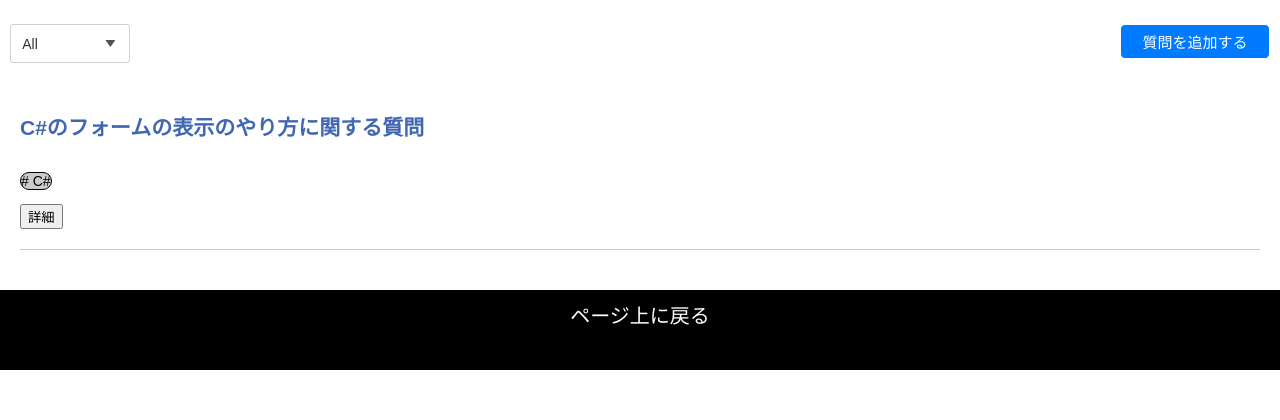
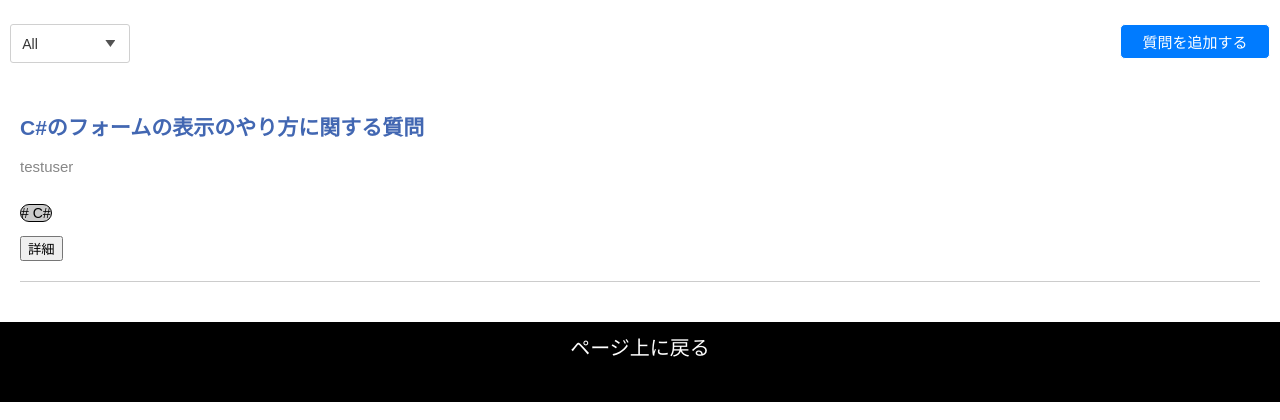
Before and after one commit to 1336124Mitou/Kishi-Hamami-1, a PHP site: page /Allquestion.php in a window 1280 px wide. Shown: the part 231-651 px from the top of the page. Run offline with PHP 8.4, Linux system fonts and the light colour scheme; the visitor is signed in with stand-in values (Sample User, id 1); data comes from the database, SQL or seed files in the repository; data that the repository does not hold is empty.

Commit message:
userとallquestionの更新

```diff
--- a/Allquestion.php
+++ b/Allquestion.php
@@ -151,6 +151,11 @@ $showTags = $tags->showTags();
                 /* 小さい画面ではフォントサイズも調整すると良い */
             }
         }
+
+        .UserName {
+            font-size: 15px;
+            color: #878787;
+        }
     </style>
 
 
@@ -258,7 +263,7 @@ $showTags = $tags->showTags();
                     <form method="post" name="answer" action="answer.php">
                         <input type="hidden" name="question_id" value="<?= $showQuest['QuestionID'] ?>">
                         <h2 class="questionndata"><?= $q ?></h2>
-                        <p><?= $urname ?></p>
+                        <p class="UserName"><?= $urname['UsName'] ?></p>
                         <p class="tag"># <?= $qtag['TagName'] ?></p><br>
                         <input type="submit" value="詳細">
                     </form>
--- a/user.php
+++ b/user.php
@@ -48,19 +48,25 @@ class UQ extends Dbdata
         $result = $this->exec($sql, [$UsID, $QuestionID]);
     }
 
+    // 特定のユーザーと質問のIDを取得する
     public function detailUQlink($QID) {
         $sql = "SELECT * FROM UQlink WHERE QuestionID = ?";
         $stmt = $this->query($sql, [$QID]);
         $result = $stmt->fetch();
+
+        return $result;
     }
 }
 
 class User extends Dbdata
 {
+    // 特定のユーザーのデータを取得する
     public function tokuteiUser($UID) {
         $sql = "SELECT * FROM usr WHERE UsID = ?";
         $stmt = $this->query($sql, [$UID]);
         $result = $stmt->fetch();
+
+        return $result;
     }
 
     // 新しいユーザーを登録するメソッド
```
